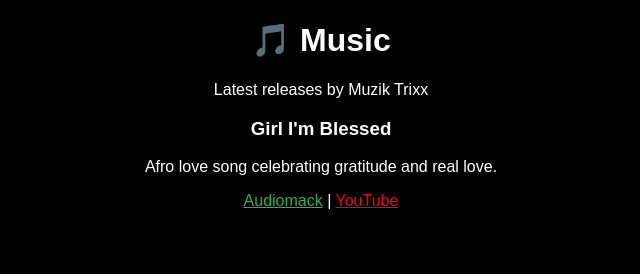
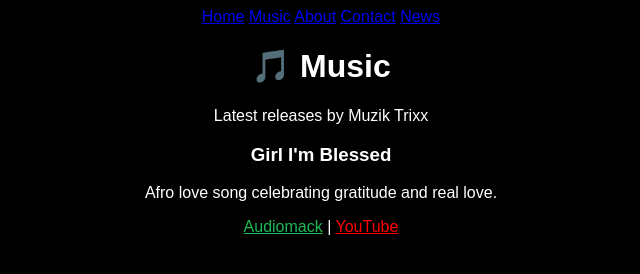
Before and after one commit to muziktrixx-creator/muziktrixx.github.io, a plain HTML site: page music.html in a window 1280 px wide. Shown: the whole page, without its empty margins (319-959 px from the left). Drawn offline with Linux system fonts and the light colour scheme.

Commit message:
Add navigation bar to music.html
Added navigation links for Home, Music, About, Contact, and News.

```diff
--- a/music.html
+++ b/music.html
@@ -1,3 +1,10 @@
+<nav>
+  <a href="index.html">Home</a>
+  <a href="music.html">Music</a>
+  <a href="about.html">About</a>
+  <a href="contact.html">Contact</a>
+  <a href="news.html">News</a>
+</nav>
 <!DOCTYPE html>
 <html>
 <head>
```
